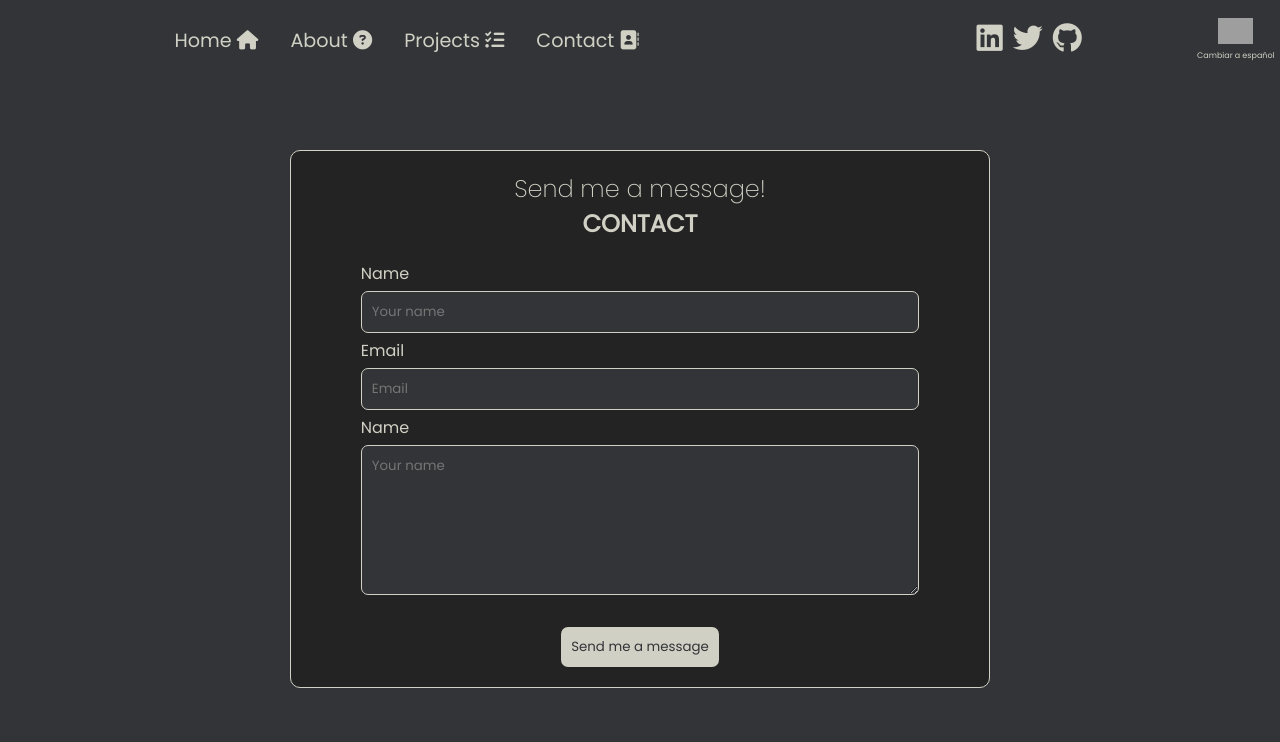
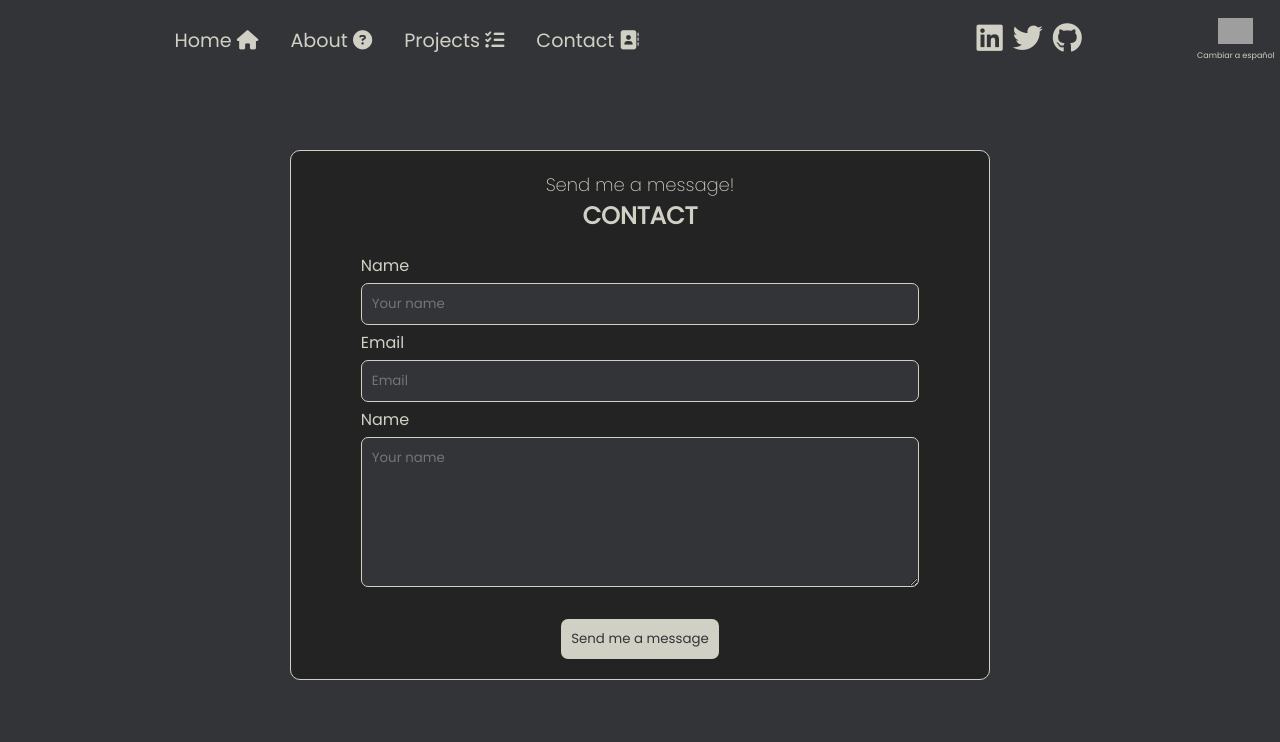
Before and after one commit to AlanRacciatti/Portfolio, a React (Create React App) app: page /contact in a window 1280 px wide. Shown: the top 742 px of the page. Built offline with nearby package versions, Linux system fonts and the light colour scheme; grey boxes are pictures that could not be loaded.

Commit message:
Fix font size in heading presentation

```diff
--- a/src/Components/Home/SectionPresentation/SectionPresentation.css
+++ b/src/Components/Home/SectionPresentation/SectionPresentation.css
@@ -1,8 +1,8 @@
 .presentation-heading {
+    font-size: 18px;
     font-weight: 200;
 }
 
-.main-presentation-heading {
-    font-size: 40px;
+.presentation-main-heading {
     color: #D1D0C5;
 }
```
